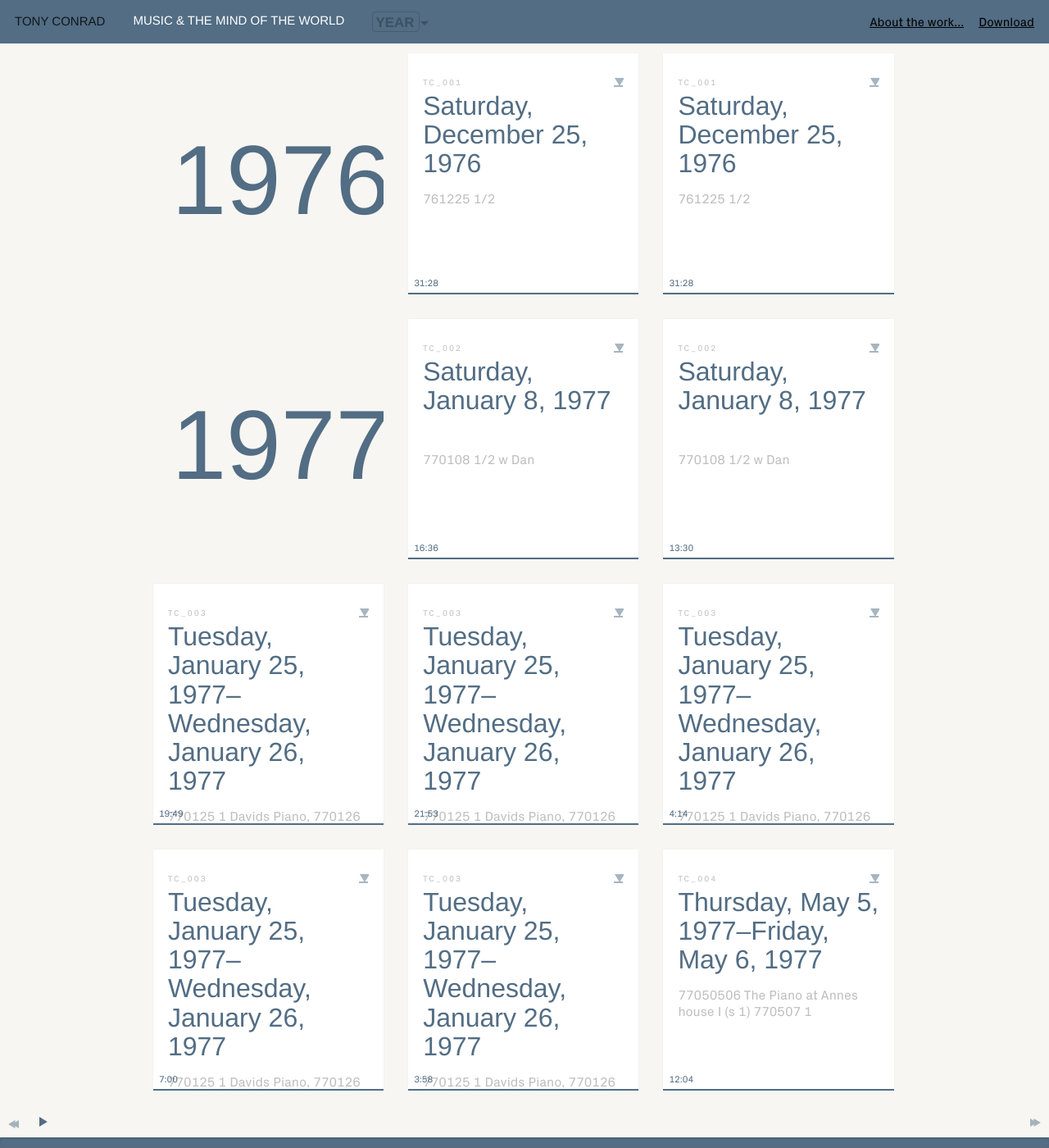
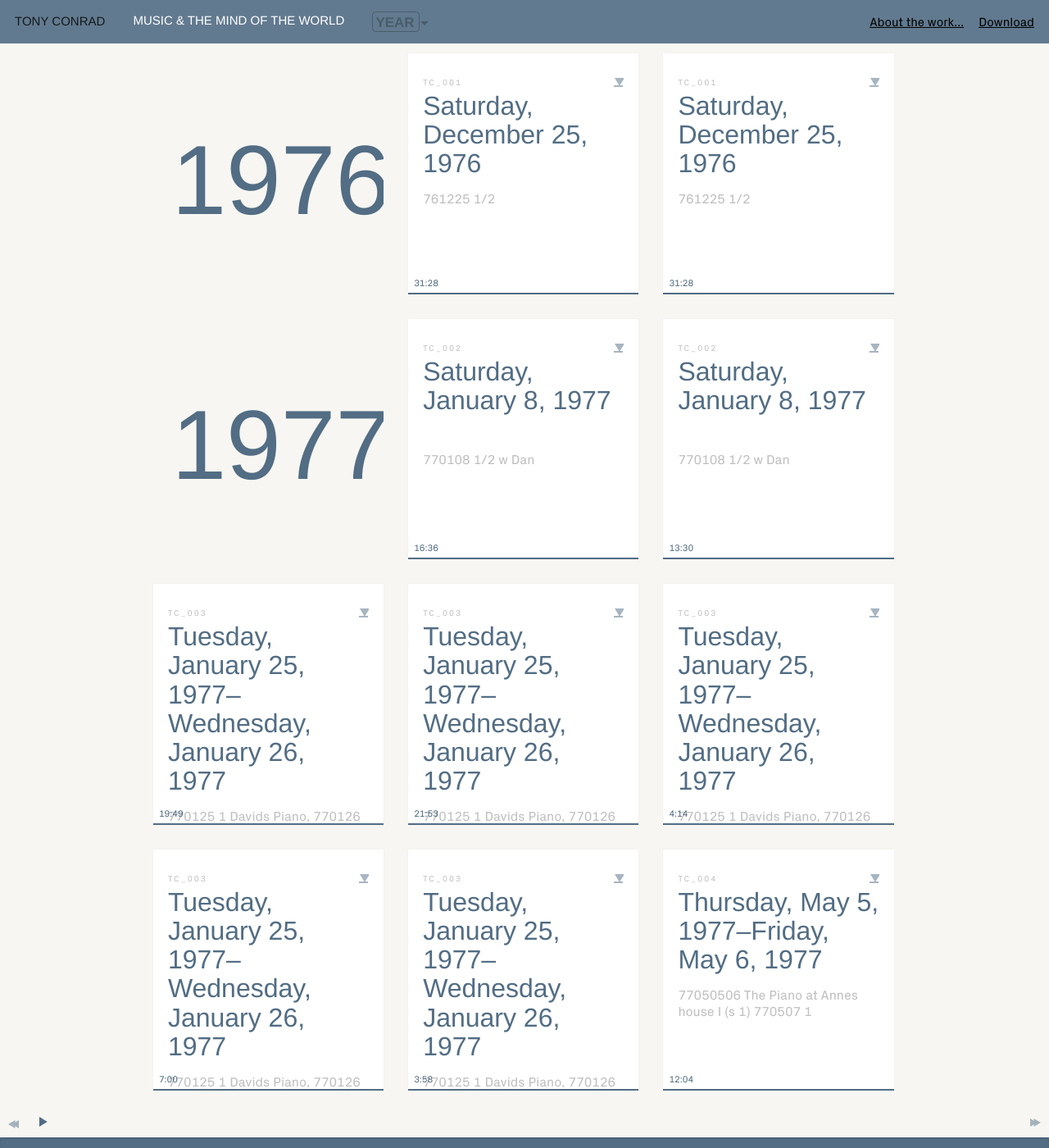
Before and after one commit to coryarcangel/music-and-the-mind-of-the-world, a Jekyll site: the page built from index.html, in a window 1280 px wide and 1400 px high. Shown: the whole window at 82% size. Built offline with Jekyll 4.4.1, drawn with Linux system fonts in a browser that asks for light colours; nearby versions of some CDN libraries; some web fonts are replaced; library files that are not in the unit come from our copies.

Commit message:
header background has 90% opacity fixes #12

```diff
--- a/_sass/_styles.scss
+++ b/_sass/_styles.scss
@@ -27,7 +27,7 @@
   }
 
   &.bg-faded {
-    background-color: $brand-primary;
+    background-color: rgba($brand-primary, 0.9);
   }
 
   .navbar-brand {
--- a/index.html
+++ b/index.html
@@ -12,7 +12,7 @@ layout: default
 
     {% assign this_year = recording.Date | slice: 0, 4  %}
     {% assign next_year = recordings[forloop.index].Date | slice: 0, 4 %}
-    {% assign timecodeSplit = recording.Timecode | split: ':' %}
+    {% assign totalTimeSplit = recording.Timecode | split: ':' %}
     {% assign dateSplit = recording.Date | split: ', ' %}
 
     {% if forloop.first %}
@@ -41,7 +41,7 @@ layout: default
       </div>
 
       <div class="audio-controls">
-        <div class="brand-small time-total" v-show="playing != '{{ recording.id }}'">{{ timecodeSplit[0] }}:{{ timecodeSplit[1] }}</div>
+        <div class="brand-small time-total" v-show="playing != '{{ recording.id }}'">{{ totalTimeSplit[0] }}:{{ totalTimeSplit[1] }}</div>
         {% raw %}
         <div class="progress-bar">
           <div class="brand-small" style="left: {{ elapsedPercentage }}%;">
```
